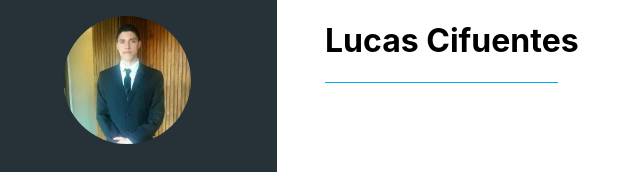
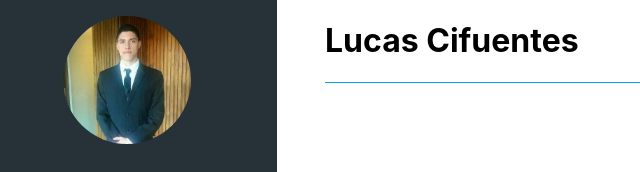
Before and after one commit to Lucas-Cifuentes/My-Resume, a React (Create React App) app: page / in a window 1280 px wide. Shown: the top 172 px of the page, without its empty margins (23-663 px from the left). Built offline with nearby package versions, Linux system fonts and the light colour scheme.

Commit message:
change divider width

```diff
--- a/src/components/Divider.js
+++ b/src/components/Divider.js
@@ -4,7 +4,8 @@ import styled from "styled-components";
 const DividerLine = styled.div`
   display: flex;
   border-top: 1px solid ${props => props.props.secondary ? props.theme.secondary : props.theme.primary};
-  width: 25%;
+  width: 50%;
+  margin-bottom: 0.5rem;
 `
 
 const Divider = (props) => <DividerLine props={props} />;
```
